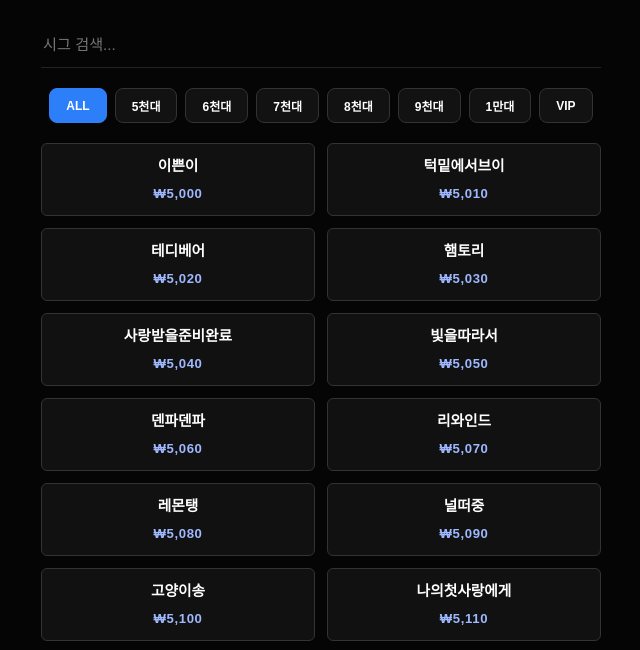
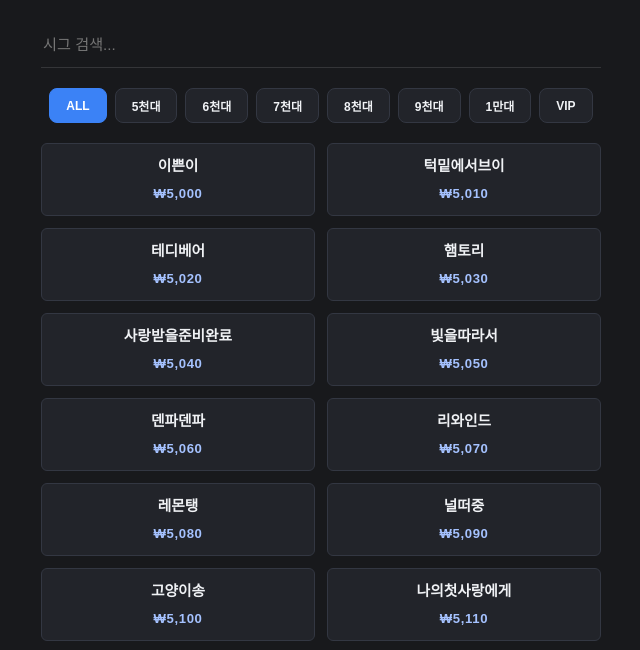
Before and after one commit to minhyuk97/minhyuk, a plain HTML site: page index.html in a window 1280 px wide. Shown: the part 210-860 px from the top of the page, without its empty margins (319-959 px from the left). Drawn offline with Linux system fonts and the light colour scheme; a web font is replaced by a local one.

Commit message:
index.html

```diff
--- a/index.html
+++ b/index.html
@@ -7,23 +7,25 @@
     <link rel="stylesheet" as="style" crossorigin href="https://cdn.jsdelivr.net/gh/orioncactus/pretendard@v1.3.9/dist/web/static/pretendard.min.css" />
     <style>
         :root {
-            --bg: #050505;
-            --text: #ffffff;
-            --accent: #2D7FF9;
-            --card-bg: rgba(255, 255, 255, 0.05);
-            --border: #333;
-            --price-text: #9fb8ff;
-            --info-bg: rgba(255, 255, 255, 0.03);
+            /* 다크 모드: 차콜 그레이 톤 */
+            --bg: #18191c;
+            --text: #f0f2f5;
+            --accent: #3b82f6;
+            --card-bg: #22242a;
+            --border: #333742;
+            --price-text: #a5c2ff;
+            --info-bg: #1e2026;
         }
 
         [data-theme='light'] {
-            --bg: #fafafa;
-            --text: #111111;
-            --accent: #2D7FF9;
+            /* 라이트 모드: 은은한 아이보리 톤 */
+            --bg: #fcfbf7;
+            --text: #2c2a29;
+            --accent: #2563eb;
             --card-bg: #ffffff;
-            --border: #ececec;
-            --price-text: #555555;
-            --info-bg: #f0f4f9;
+            --border: #e8e5de;
+            --price-text: #606060;
+            --info-bg: #f3f0e8;
         }
 
         * { margin: 0; padding: 0; box-sizing: border-box; font-family: 'Pretendard', sans-serif; transition: 0.3s; }
@@ -118,14 +120,12 @@
             cursor: pointer;
         }
 
-        /* 왼쪽 레이블(항목 이름)은 강조 컬러 통일 */
         .donate-label {
             font-weight: 700;
             color: var(--accent);
             font-size: 0.75rem;
         }
 
-        /* 오른쪽 값(계좌번호, 이동하기)은 기본 텍스트 색상 통일 */
         .donate-val {
             color: var(--text);
             font-weight: 500;
@@ -137,7 +137,7 @@
         .search-box { width: 100%; margin-bottom: 20px; }
         #search { width: 100%; background: transparent; border: none; border-bottom: 1px solid rgba(255,255,255,.12); color: var(--text); padding: 14px 2px; outline: none; font-size: .95rem; }
         [data-theme='light'] #search { border-bottom: 1px solid rgba(0,0,0,.12); }
-        #search:focus { border-bottom-color: #2D7FF9; }
+        #search:focus { border-bottom-color: var(--accent); }
 
         .filters { display: flex; flex-wrap: wrap; gap: 8px; margin-bottom: 20px; justify-content: center; }
         .btn { padding: 8px 16px; background: var(--card-bg); border: 1px solid var(--border); color: var(--text); border-radius: 8px; cursor: pointer; font-size: 0.75rem; font-weight: 600; }
@@ -155,7 +155,7 @@
             display: flex;
             flex-direction: column;
         }
-        .card:hover { transform: translateY(-2px); border-color: #2D7FF9; }
+        .card:hover { transform: translateY(-2px); border-color: var(--accent); }
 
         .card::after {
             content: "";
@@ -172,7 +172,7 @@
         .name { font-size: .92rem; font-weight: 600; line-height: 1.45; color: var(--text); }
         .price { color: var(--price-text); font-size: .82rem; font-weight: 700; letter-spacing: .05em; }
 
-        footer { text-align: center; padding: 40px 20px; color: #94a3b8; font-size: 0.8rem; border-top: 1px solid var(--border); margin-top: 40px; }
+        footer { text-align: center; padding: 40px 20px; color: #888; font-size: 0.8rem; border-top: 1px solid var(--border); margin-top: 40px; }
     </style>
 </head>
 <body>
@@ -187,7 +187,7 @@
         <button id="theme-toggle">◐</button>
     </div>
 
-    <!-- 후원 영역 (색상 및 스타일 통일) -->
+    <!-- 후원 영역 -->
     <div class="donate-box">
         <div class="donate-item" onclick="copyAccount()">
             <span class="donate-label">카카오페이증권</span>
```
